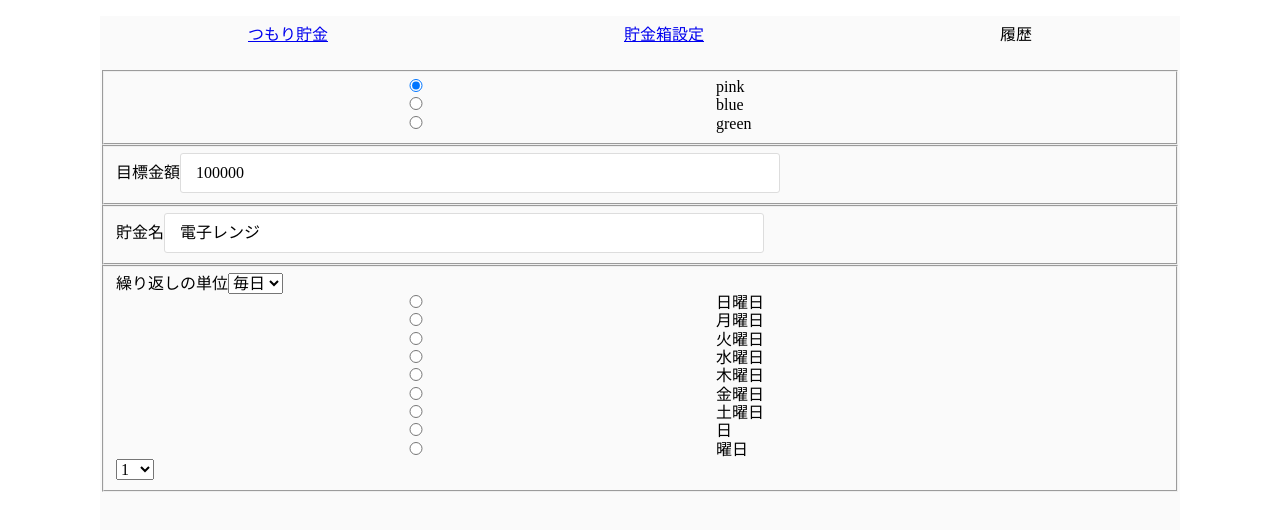
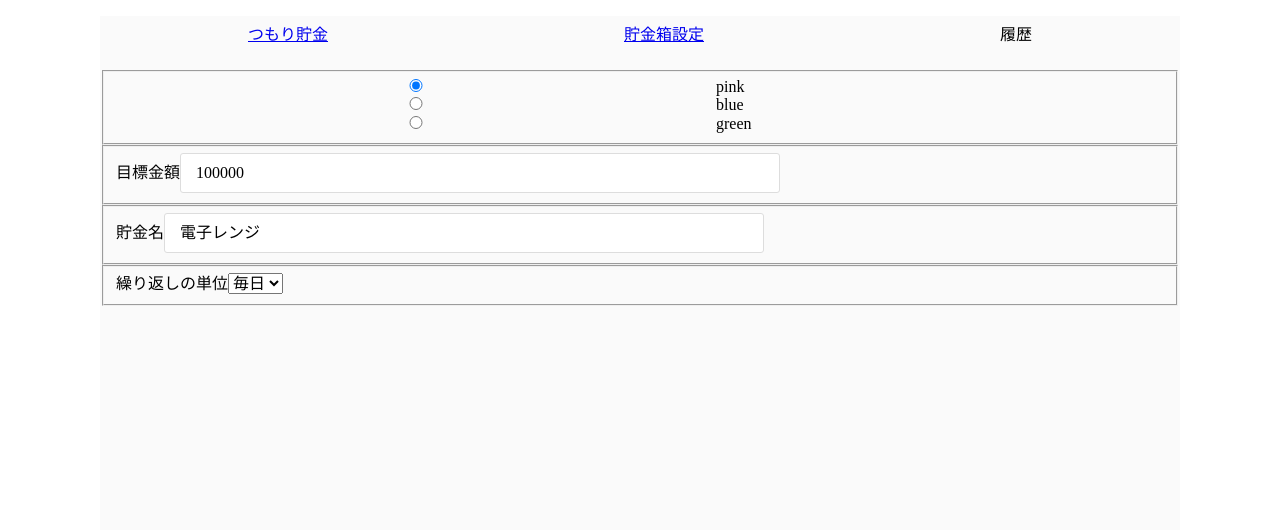
Before and after one commit to kapeing/plan-bank, a Vue app: page /setting in a window 1280 px wide. Shown: the top 530 px of the page. Built offline with nearby package versions, Linux system fonts and the light colour scheme.

Commit message:
「毎月」のv-ifの切り分け

```diff
--- a/src/components/Setting.vue
+++ b/src/components/Setting.vue
@@ -18,31 +18,30 @@
   <fieldset>
     <label for="unit_repetition">繰り返しの単位</label>
     <select id="unit_repetition" v-model="unitRepetition">
-      <option :value="value" v-for="(value , i) in unitRepetitionList"  :key="i">{{ value }}</option>
+      <option :value="unit" v-for="(unit , i) in unitRepetitionList"  :key="i">{{ unit }}</option>
     </select>
-    <div class="week_repetiton">
-      <label for="week_repetition" v-for="(weekJp, weekEn, i) in weekdayList"  :key="i">
-        <input type="radio" id="week_repetiton" :value="weekEn" >{{ weekJp }}曜日
+    <div class="week_repetiton" v-if="unitRepetition === unitRepetitionList[1]">
+      <label for="week_repetition" v-for="(weekday, i) in weekdayList"  :key="i">
+        <input type="radio" id="week_repetiton" :value="weekday" v-model="weekdays">{{ weekday }}曜日
       </label>
     </div>
+    <template v-else-if="unitRepetition === unitRepetitionList[2]">
       <div class="kind_repetition">
-      <label for="month_repetition" v-for="(monthJp, monthEn, i) in  monthRepetitionList" :key="i">
-        <input type="radio" id="month_repetiton" :value="monthEn" v-model="month_repetiton">{{ monthJp }}
+        <label for="month_repetition" v-for="(month, i) in  monthRepetitionList" :key="i">
+          <input type="radio" id="month_repetiton" :value="month" v-model="monthRepetiton">{{ month }}
         </label>
       </div>
-    <select id="what_day" v-if="unitRepetition === unitRepetitionList[0]">
+      <select id="what_day" v-if="monthRepetiton === monthRepetitionList[0]">
         <option :value="i" v-for="i in 31" :key="i">{{ i }}</option>
       </select>
-    <select id="what_week" v-else-if="unitRepetition === unitRepetitionList[1]">
-      <option :value="i" v-for="i in 5" :key="i">第{{ i }}週</option>
-    </select>
       <template v-else>
-      <select id="what_number_week">
+        <select id="what_week">
           <option :value="i" v-for="i in 5" :key="i">第{{ i }}週</option>
         </select>
         <select id="what_day_week">
           <option :value="weekEn" v-for="(weekJp, weekEn, key) in weekdayList" :key="key">{{ weekJp }}曜日</option>
         </select>
+      </template>
     </template>
   </fieldset>
 </form>
@@ -54,25 +53,15 @@ export default {
   data () {
     return {
       unitRepetitionList: [ '毎日', '毎週', '毎月' ],
-      weekdayList: {
-        sunday: '日',
-        monday: '月',
-        tuesday: '火',
-        wednesday: '水',
-        thursday: '木',
-        friday: '金',
-        saturday: '土'
-      },
+      weekdayList: [ '日', '月', '火', '水', '木', '金', '土' ],
       pBankColorList: ['pink', 'blue', 'green'],
-      monthRepetitionList: {
-        day: '日',
-        week: '曜日'
-      },
+      monthRepetitionList: [ '日', '曜日' ],
       colors: 'pink',
+      weekdays: '月',
       target_saved: '100000',
       saved_name: '電子レンジ',
       unitRepetition: '毎日',
-      month_repetiton: '日'
+      monthRepetiton: '日'
     }
   },
   mounted: function () {
```
Lines whose indentation alone changed are shown as unchanged.
